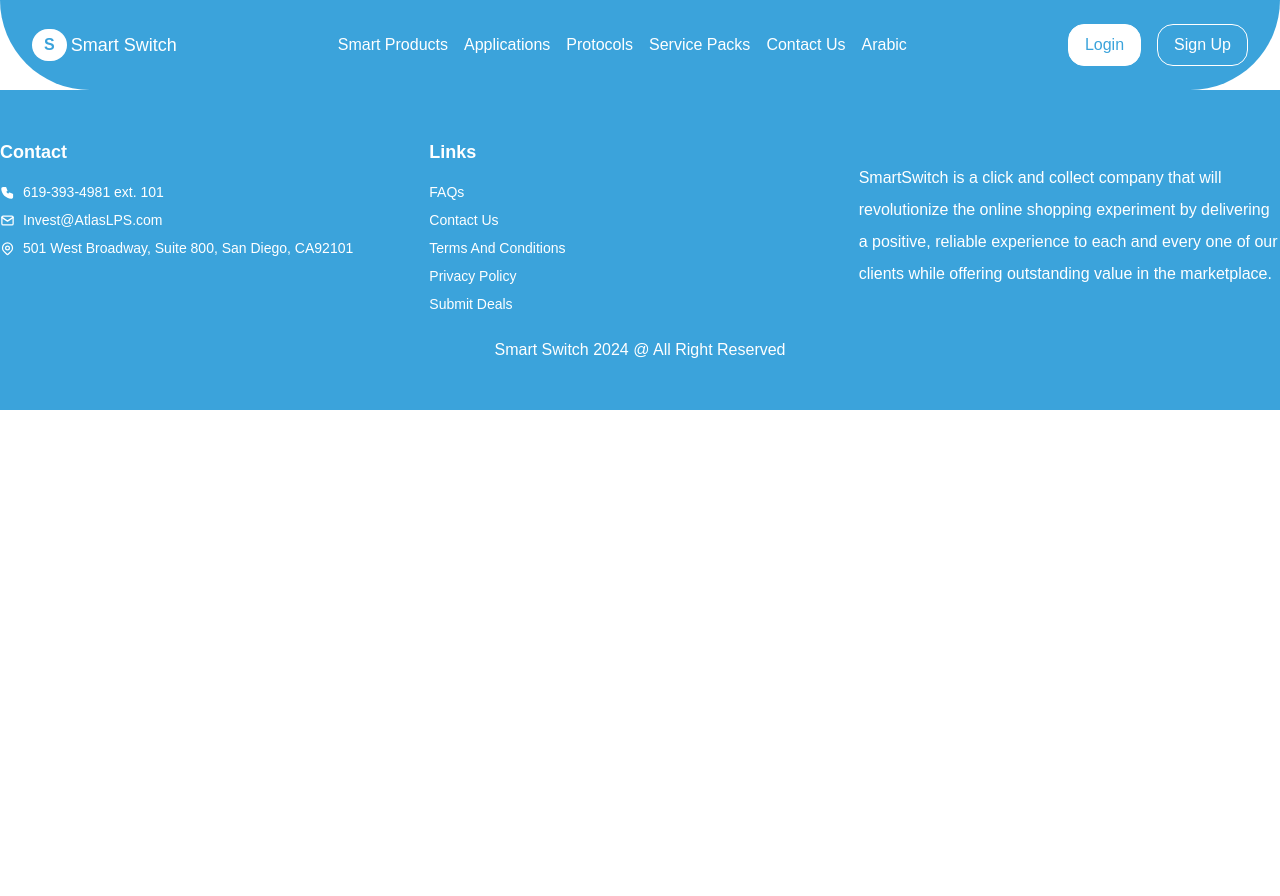
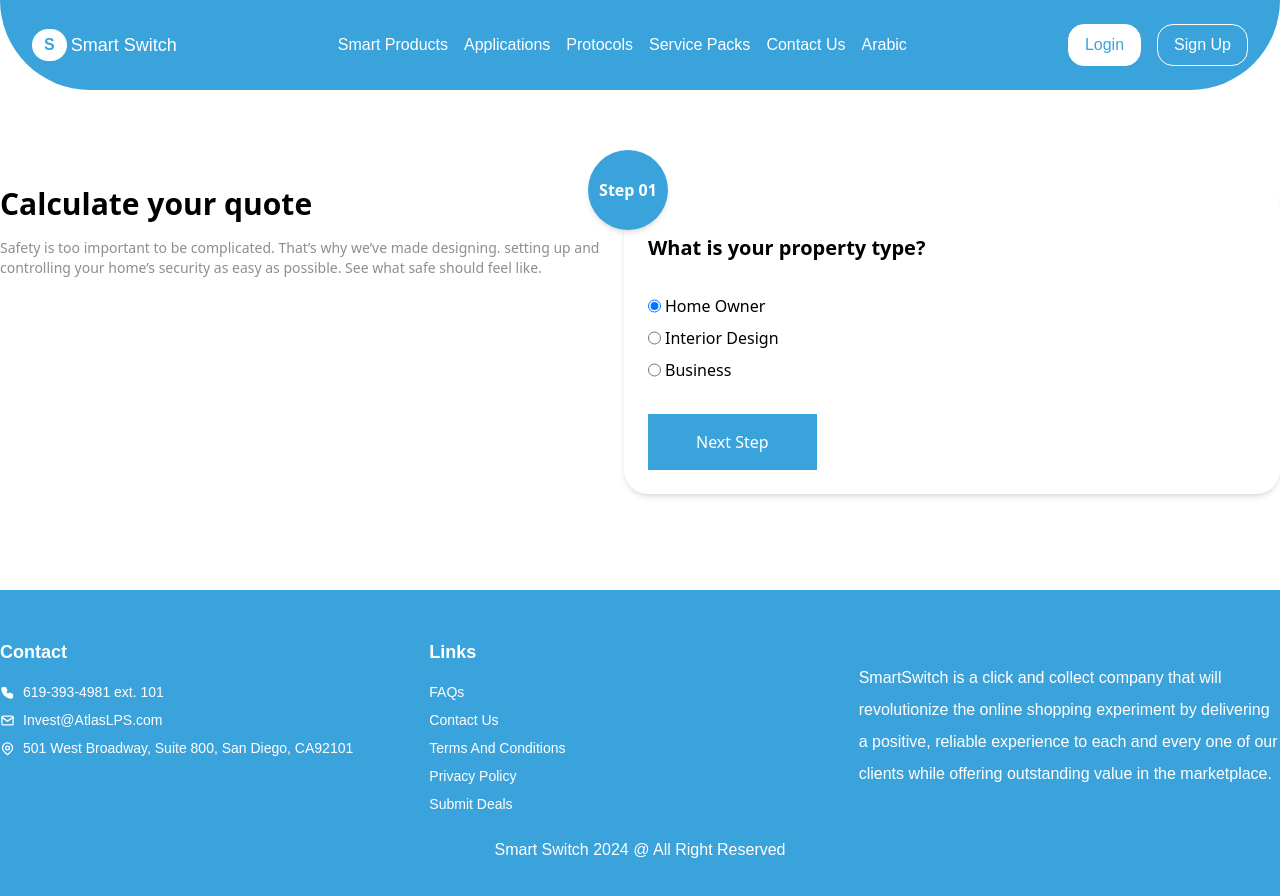
Before and after one commit to ahmedmansour779/smart-switch, a React (Vite) app: page /ContactUs in a window 1280 px wide. Shown: the top 896 px of the page. Before the commit the page ends 800 px from the top, so only its background shows below. Built offline with nearby package versions, Linux system fonts and the light colour scheme.

Commit message:
Contact us Page

```diff
--- a/src/App.jsx
+++ b/src/App.jsx
@@ -3,6 +3,7 @@
 import Footer from './components/Footer/Footer'
 import Header from './components/Header'
 import './index.css'
+import ContactUs from './pages/ContactUs'
 import Home from './pages/Home/Home'
 
 function App() {
@@ -13,6 +14,7 @@
         <Header />
         <Routes>
           <Route path='/' element={<Home />} />
+          <Route path='/ContactUs' element={<ContactUs />} />
         </Routes>
         <Footer />
       </BrowserRouter>
--- /dev/null
+++ b/src/modules/ContactUs/FormContactUs/FormContactUs.jsx
@@ -0,0 +1,40 @@
+import { useSelector } from "react-redux"
+
+export default function FormContactUs() {
+    const {
+        step1,
+        questionFormContactUs,
+        homeOwner,
+        interiorDesign,
+        business,
+        nextStep
+    } = useSelector((state) => state.translations.translations)
+    const lang = useSelector((state) => state.translations.language)
+
+
+    return (
+        <div className="md:flex-1 w-full p-6 pt-12 relative shadow-md rounded-3xl ">
+            <div className={`bg-primary h-20 w-20 flex items-center justify-center text-white font-semibold rounded-full shadow-md absolute -top-9 ${lang == "en" ? "md:-left-9 left-4" : "md:-right-9 right-4"}`}>
+                {step1}
+            </div>
+            <form className="flex flex-col gap-8 item-start items-start">
+                <h1 className="text-xl font-semibold">{questionFormContactUs}</h1>
+                <div className="flex gap-2 flex-col">
+                    <div className="flex gap-1 item-center">
+                        <input defaultChecked type="radio" name="propertyType" id="homeOwner" />
+                        <label htmlFor="homeOwner">{homeOwner}</label>
+                    </div>
+                    <div className="flex gap-1 item-center">
+                        <input type="radio" name="propertyType" id="interiorDesign" />
+                        <label htmlFor="interiorDesign">{interiorDesign}</label>
+                    </div>
+                    <div className="flex gap-1 item-center">
+                        <input type="radio" name="propertyType" id="business" />
+                        <label htmlFor="business">{business}</label>
+                    </div>
+                </div>
+                <input className="px-12 py-4 bg-primary text-white" type="submit" value={nextStep} />
+            </form>
+        </div>
+    )
+}
--- /dev/null
+++ b/src/modules/ContactUs/TitleContactUs/TitleContactUs.jsx
@@ -0,0 +1,15 @@
+import { useSelector } from "react-redux"
+
+export default function TitleContactUs() {
+    const {
+        headTitleContactUs,
+        descTitleContactUs
+    } = useSelector((state) => state.translations.translations)
+
+    return (
+        <div className="flex flex-col gap-4 md:flex-1 w-full">
+            <h1 className="font-semibold text-3xl">{headTitleContactUs}</h1>
+            <p className="text-light text-sm">{descTitleContactUs}</p>
+        </div>
+    )
+}
--- /dev/null
+++ b/src/modules/ContactUs/TitleContactUs/index.js
@@ -0,0 +1 @@
+export { default } from "./TitleContactUs";
--- a/src/modules/Header/SideParHeader/SideParHeader.jsx
+++ b/src/modules/Header/SideParHeader/SideParHeader.jsx
@@ -28,7 +28,7 @@
             <div className="md:hidden">
                 <IconMenu2 onClick={() => setShow(true)} color="white" />
             </div>
-            <div className={`h-screen w-screen bg-primary top-0 ${show ? "left-0" : "left-[100vw] "} fixed transition-all duration-500 ease-in-out`} onClick={() => setShow(false)}>
+            <div className={`h-screen w-screen bg-primary top-0 ${show ? "left-0" : "left-[100vw] "} fixed transition-all duration-500 ease-in-out z-50`} onClick={() => setShow(false)}>
                 <div className="absolute right-4 top-4">
                     <IconX color="white" />
                 </div>
--- /dev/null
+++ b/src/pages/ContactUs/ContactUs.jsx
@@ -0,0 +1,18 @@
+import { useSelector } from "react-redux";
+import FormContactUs from "../../modules/ContactUs/FormContactUs/FormContactUs";
+import TitleContactUs from "../../modules/ContactUs/TitleContactUs";
+
+export default function ContactUs() {
+    const language = useSelector((state) => state.translations.language)
+
+    return (
+        <div
+            style={{
+                direction: language == "ar" ? "rtl" : "ltr"
+            }}
+            className="container mx-auto py-24 flex flex-col md:flex-row md:gap-4 gap-16">
+            <TitleContactUs />
+            <FormContactUs />
+        </div>
+    )
+}
--- /dev/null
+++ b/src/pages/ContactUs/index.js
@@ -0,0 +1 @@
+export { default } from "./ContactUs";
--- a/src/store/translation/translations.json
+++ b/src/store/translation/translations.json
@@ -14,7 +14,15 @@
         "termsAndConditions": "Terms and Conditions",
         "privacyPolicy": "Privacy Policy",
         "submitDeals": "Submit Deals",
-        "msgFooter": "SmartSwitch is a click and collect company that will revolutionize the online shopping experiment by delivering a positive, reliable experience to each and every one of our clients while offering outstanding value in the marketplace. "
+        "msgFooter": "SmartSwitch is a click and collect company that will revolutionize the online shopping experiment by delivering a positive, reliable experience to each and every one of our clients while offering outstanding value in the marketplace. ",
+        "headTitleContactUs": "Calculate your quote",
+        "descTitleContactUs": "Safety is too important to be complicated. That’s why we’ve made designing. setting up and controlling your home’s security as easy as possible. See what safe should feel like.",
+        "step1": "Step 01",
+        "questionFormContactUs": "What is your property type?",
+        "homeOwner": "Home Owner",
+        "interiorDesign": "Interior Design",
+        "business": "Business",
+        "nextStep": "Next Step"
     },
     "ar": {
         "lang": "انجليزي",
@@ -31,6 +39,14 @@
         "termsAndConditions": "الأحكام والشروط",
         "privacyPolicy": "سياسة الخصوصية",
         "submitDeals": "تقديم العروض",
-        "msgFooter": "SmartSwitch هي شركة انقر واجمع ستعمل على إحداث ثورة في تجربة التسوق عبر الإنترنت من خلال تقديم تجربة إيجابية وموثوقة لكل عميل من عملائنا مع تقديم قيمة رائعة في السوق."
+        "msgFooter": "SmartSwitch هي شركة انقر واجمع ستعمل على إحداث ثورة في تجربة التسوق عبر الإنترنت من خلال تقديم تجربة إيجابية وموثوقة لكل عميل من عملائنا مع تقديم قيمة رائعة في السوق.",
+        "headTitleContactUs": "احسب الاقتباس الخاص بك",
+        "descTitleContactUs": "السلامة مهمة جدًا بحيث لا يمكن أن تكون معقدة. لهذا السبب قمنا بالتصميم. يعد إعداد أمان منزلك والتحكم فيه أمرًا سهلاً قدر الإمكان. انظر كيف يجب أن تشعر بالأمان.",
+        "step1": "الخطوة 01",
+        "questionFormContactUs": "ما هو نوع العقار الخاص بك؟",
+        "homeOwner": "مالك المنزل",
+        "interiorDesign": "تصميم داخلي",
+        "business": "عمل",
+        "nextStep": "الخطوة التالية"
     }
 }
--- a/tailwind.config.js
+++ b/tailwind.config.js
@@ -5,11 +5,13 @@
     extend: {
       colors: {
         'primary': '#3BA3DB',
-        'seconder': '#fff'
+        'seconder': '#fff',
+        'light': '#8E8E8E'
       },
       textColor: {
         'primary': '#3BA3DB',
-        'seconder': '#fff'
+        'seconder': '#fff',
+        'light': '#8E8E8E'
       },
       fontFamily: {
         primary: ['Poppins', 'sans-serif'],
```
Also changed, not shown: src/modules/ContactUs/FormContactUs/index.js (added).
